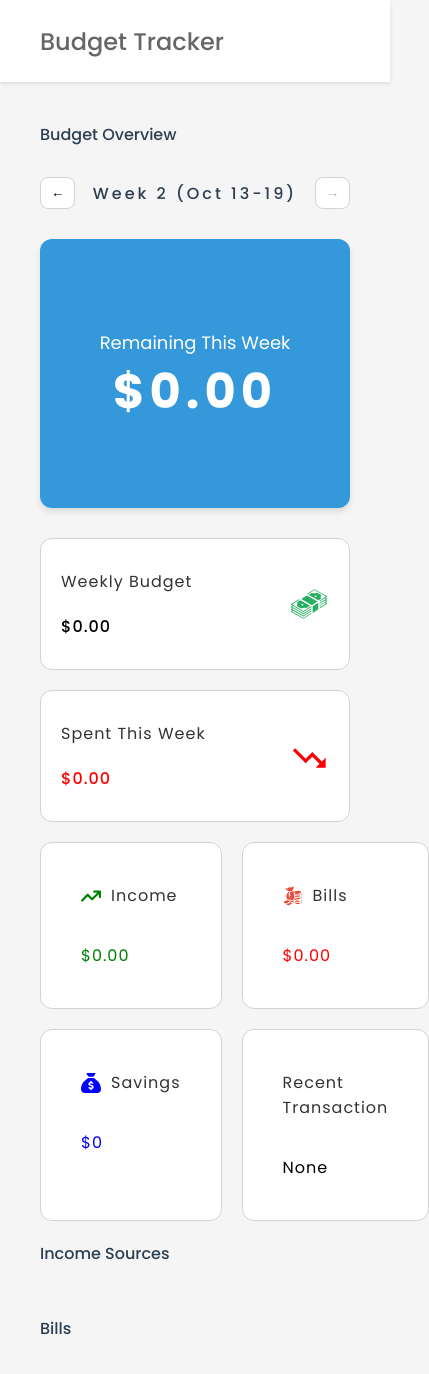
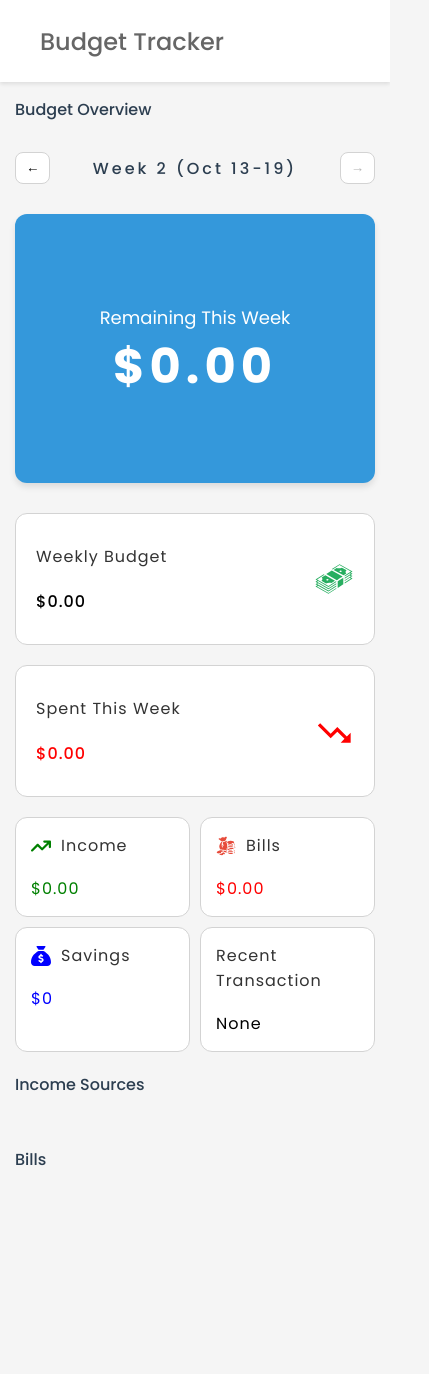
Before and after one commit to vidhusan12/budget-tracker, a React (Vite) app: page / in a window 390 px wide. Shown: the top 1374 px of the page, 429 px wide, since content can reach past the window. After the commit the page ends 1217 px from the top, so only its background shows below. Built offline with nearby package versions, Linux system fonts and the light colour scheme.

Commit message:
Fix mobile responsive layout and overflow issues

```diff
--- a/src/Components/Dashboard/Dashboard.css
+++ b/src/Components/Dashboard/Dashboard.css
@@ -285,3 +285,23 @@
     flex: 1;
   }
 }
+
+/* Small Mobile - 480px and below */
+@media (max-width: 480px) {
+  .dashboard {
+    padding: 15px;
+  }
+
+  .budget-grid {
+    gap: 10px;  /* Smaller gap */
+  }
+
+  .budget-item {
+    padding: 15px;  /* Much smaller padding */
+    gap: 10px;
+  }
+
+  .budget-header {
+    margin-bottom: 8px;
+  }
+}
```
